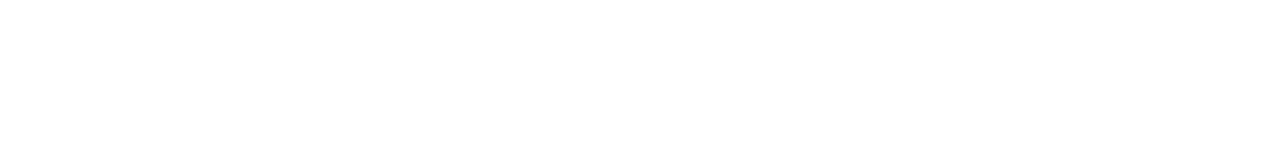
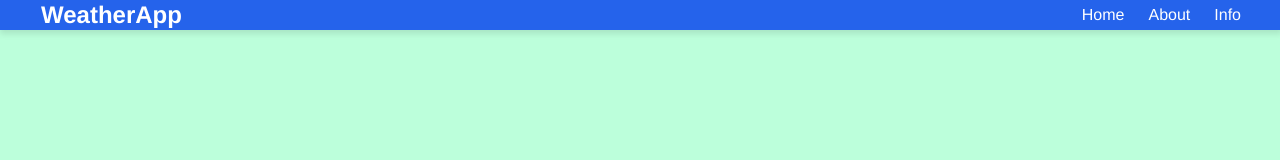
Before and after one commit to fslvrse/sunnytrip, a plain HTML site: page info.html in a window 1280 px wide. Drawn offline with Linux system fonts and the light colour scheme.

Commit message:
connected the html files together

```diff
--- /dev/null
+++ b/about.html
@@ -0,0 +1,23 @@
+<!DOCTYPE html>
+<html lang="en">
+<head>
+    <meta charset="UTF-8">
+    <meta name="viewport" content="width=device-width, initial-scale=1.0">
+    <title>Document</title>
+    <link rel="stylesheet" href="/css/style.css">
+</head>
+<body>
+    <nav class="navbar">
+        <div class="navcontainer">
+            <a href="#" class="logo">WeatherApp</a>
+            <ul class="nav-links">
+                  <li><a href="index.html">Home</a></li>
+                <li><a href="about.html">About</a></li>
+                <li><a href="info.html">Info</a></li>
+            </ul>
+        </div>
+        </nav>
+
+
+</body>
+</html>
--- a/css/style.css
+++ b/css/style.css
@@ -13,6 +13,7 @@ body{
     padding: 20px;
     max-width: 500px;
     width: 90%;
+    margin-top: 80px; /* Adjust this value if needed */
 }
 h1{
     color: #352208;
@@ -50,3 +51,57 @@ input {
 .hidden {
     display: none;
 }
+
+
+
+.navbar {
+    background-color: #2563eb;
+    padding: 1px;
+    box-shadow: 0 4px 6px rgba(0, 0, 0, 0.1);
+    position: fixed;
+    top: 0;
+    left: 0;
+    width: 100%;
+    z-index: 1000;
+}
+
+.navcontainer {
+    display: flex;
+    justify-content: space-between;
+    align-items: center;
+    max-width: 1200px;
+    margin: 0 auto;
+}
+
+.logo {
+    color: white;
+    font-size: 1.5rem;
+    font-weight: bold;
+    text-decoration: none;
+    margin-right: auto;
+}
+
+.nav-links {
+    list-style: none;
+    display: flex;
+    gap: 24px;
+    margin: 0;
+    padding: 0;
+    margin-left: auto;
+}
+
+.nav-links li {
+    display: inline;
+    margin-left: auto;
+}
+
+.nav-links a {
+    color: white;
+    text-decoration: none;
+    transition: opacity 0.3s ease;
+}
+
+.nav-links a:hover {
+    opacity: 0.8;
+    color: black;
+}
--- a/info.html
+++ b/info.html
@@ -0,0 +1,22 @@
+<!DOCTYPE html>
+<html lang="en">
+<head>
+    <meta charset="UTF-8">
+    <meta name="viewport" content="width=device-width, initial-scale=1.0">
+    <title>Document</title>
+    <link rel="stylesheet" href="/css/style.css">
+</head>
+<body>
+    <nav class="navbar">
+        <div class="navcontainer">
+            <a href="#" class="logo">WeatherApp</a>
+            <ul class="nav-links">
+                  <li><a href="index.html">Home</a></li>
+                <li><a href="about.html">About</a></li>
+                <li><a href="info.html">Info</a></li>
+                  </ul>
+        </div>
+        </nav>
+
+</body>
+</html>
```
Also changed, not shown: index.html (+11 -0 lines).
